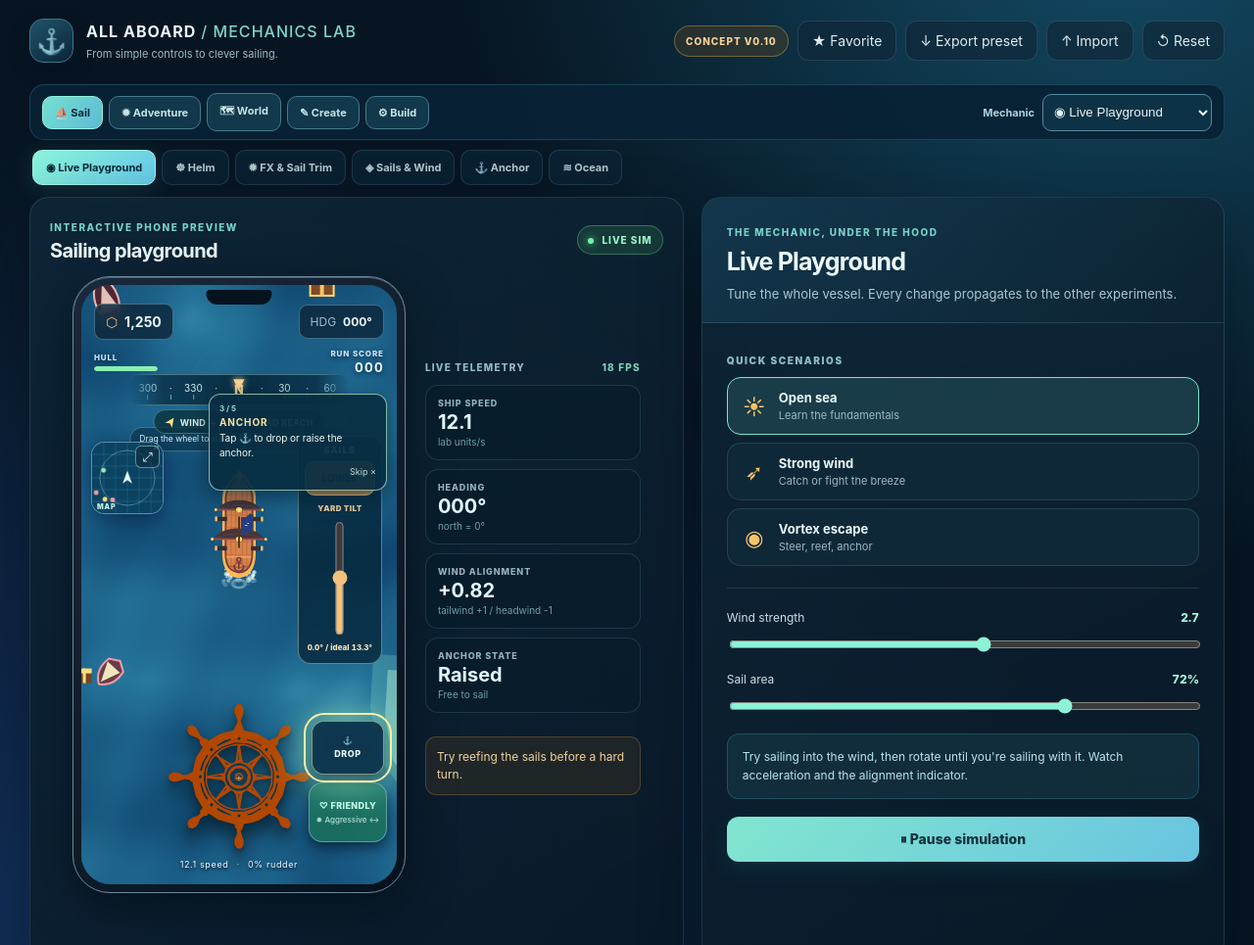
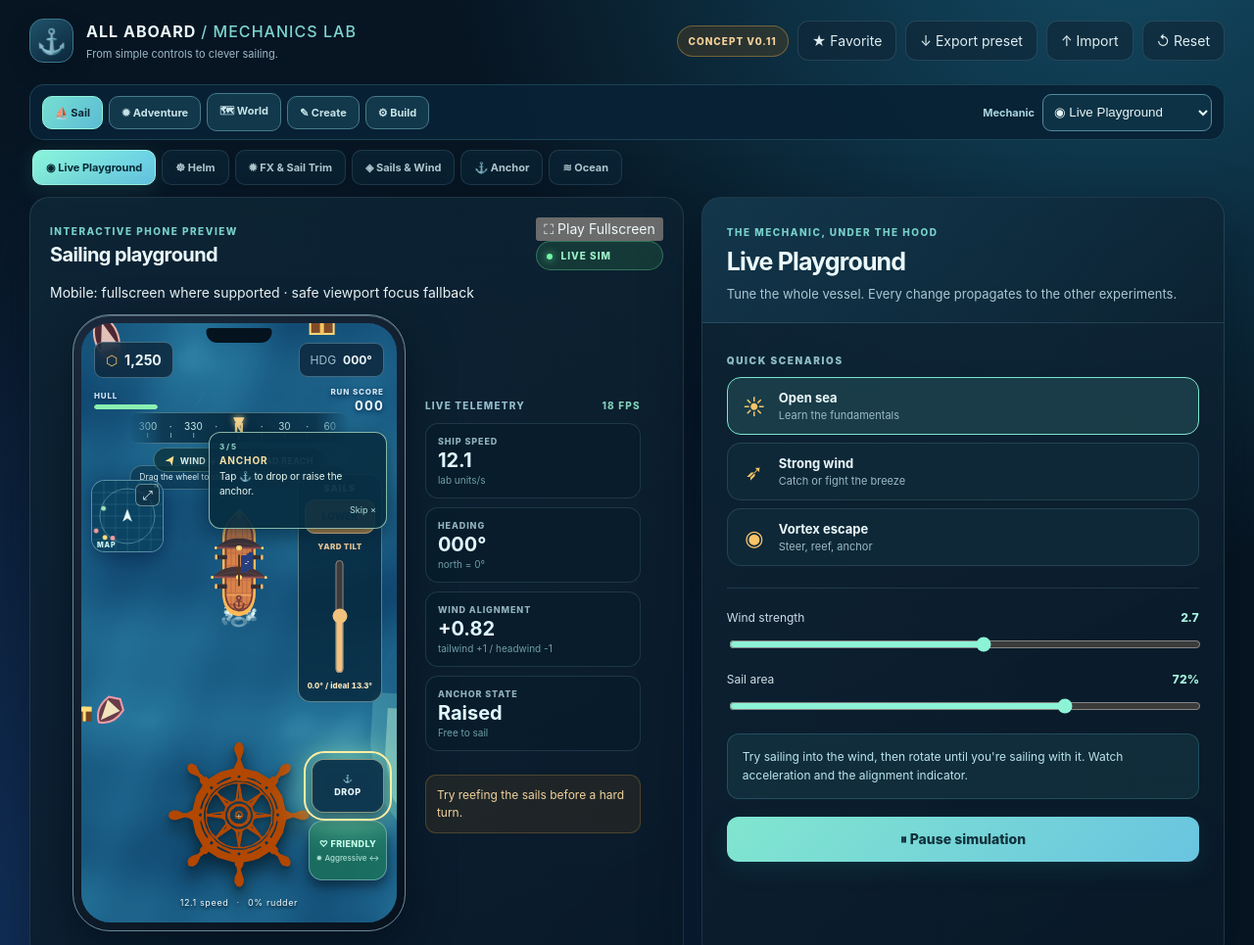
Before and after one commit to DorManDel/AllAboard, a plain HTML site: page index.html in a window 1280 px wide. Shown: the top 965 px of the page at 98% size. Drawn offline with Linux system fonts and the light colour scheme; animation ran at ten frames a second.

Commit message:
feat(fullscreen-ui): prominent phone/PC play button, in-game exit and viewport-focus status

```diff
--- a/index.html
+++ b/index.html
@@ -12,7 +12,7 @@
   <div class="app-shell">
     <header class="topbar">
       <div class="brand"><span class="brand-mark">⚓</span><div><strong>ALL ABOARD <span class="brand-light">/ MECHANICS LAB</span></strong><small>From simple controls to clever sailing.</small></div></div>
-      <div class="top-actions"><span class="build-tag">CONCEPT V0.10</span><button class="subtle-button" id="loadFavoritePreset" title="Restore saved favorite water/ship tuning">★ Favorite</button><button class="subtle-button" id="savePreset" title="Download current tuning as JSON">↓ Export preset</button><button class="subtle-button" id="importMechanicsPresetButton" title="Import a saved mechanics and flag preset">↑ Import</button><input type="file" id="importMechanicsPreset" accept=".json,application/json" hidden><button class="subtle-button" id="resetAll" title="Reset simulation and parameters">↺ Reset</button></div>
+      <div class="top-actions"><span class="build-tag">CONCEPT V0.11</span><button class="subtle-button" id="loadFavoritePreset" title="Restore saved favorite water/ship tuning">★ Favorite</button><button class="subtle-button" id="savePreset" title="Download current tuning as JSON">↓ Export preset</button><button class="subtle-button" id="importMechanicsPresetButton" title="Import a saved mechanics and flag preset">↑ Import</button><input type="file" id="importMechanicsPreset" accept=".json,application/json" hidden><button class="subtle-button" id="resetAll" title="Reset simulation and parameters">↺ Reset</button></div>
     </header>
 
     <nav class="nav-shell" aria-label="Mechanics navigation">
@@ -38,10 +38,16 @@
 
     <main class="workspace">
       <section class="stage" aria-label="Live portrait game preview">
-        <div class="stage-heading"><div><span class="eyebrow">INTERACTIVE PHONE PREVIEW</span><h1 id="stageTitle">Sailing playground</h1></div><div class="live-chip"><span class="dot"></span> LIVE SIM</div></div>
+        <div class="stage-heading"><div><span class="eyebrow">INTERACTIVE PHONE PREVIEW</span><h1 id="stageTitle">Sailing playground</h1></div>
+          <div class="playtest-launch">
+            <button class="playtest-fullscreen-button" id="playtestFullscreen" type="button" aria-pressed="false">⛶ Play Fullscreen</button>
+            <div class="live-chip"><span class="dot"></span> LIVE SIM</div>
+          </div></div>
+        <p class="playtest-status" id="playtestStatus" role="status">Mobile: fullscreen where supported · safe viewport focus fallback</p>
         <div class="stage-body">
           <div class="phone">
             <div class="phone-screen" id="phoneScreen">
+              <button type="button" class="playtest-exit" id="playtestExit" hidden aria-label="Exit game fullscreen">↙ Exit</button>
               <canvas id="seaCanvas" aria-label="Animated top-down sea showing the sailing ship"></canvas>
               <div class="quick-tutorial" id="quickTutorial" hidden aria-live="polite">
                 <span class="quick-tutorial-progress" id="quickTutorialStep">1 / 5</span>
@@ -581,6 +587,7 @@
   <script src="./mechanics-review.js" defer></script>
   <script src="./app.js" defer></script>
   <script src="./ui-layout.js" defer></script>
+  <script src="./fullscreen-play.js" defer></script>
   <script src="./nav-ui.js" defer></script>
   <script src="./quick-tutorial.js" defer></script>
   <script src="./repair-mini.js" defer></script>
```
